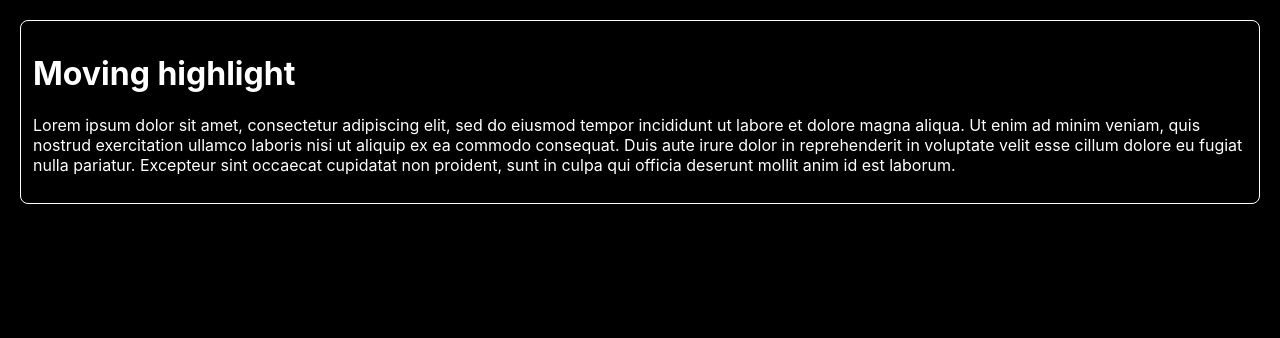
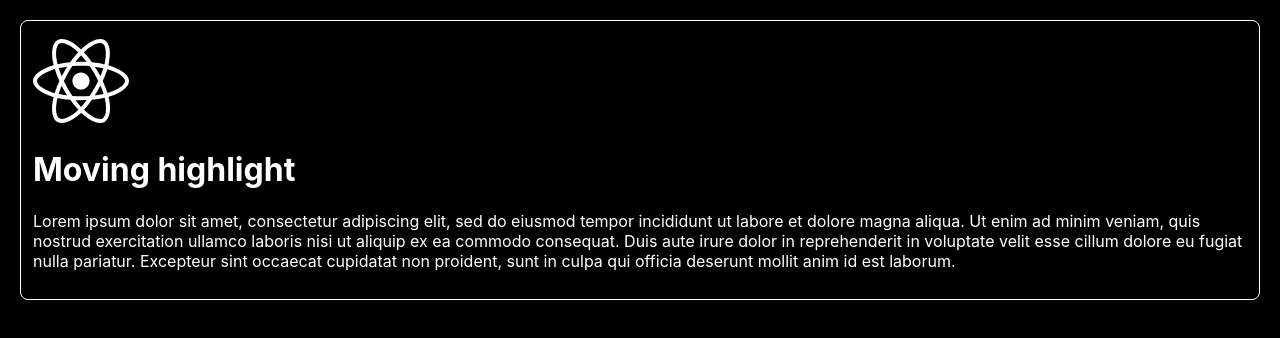
Before and after one commit to kristoferdei/react-moving-highlight, a React (Create React App) app: page / in a window 1280 px wide. Shown: the top 338 px of the page. Built offline with nearby package versions, Linux system fonts and the light colour scheme.

Commit message:
add and use font awesome icon

```diff
--- a/package.json
+++ b/package.json
@@ -3,6 +3,11 @@
   "version": "0.1.0",
   "private": true,
   "dependencies": {
+    "@fortawesome/fontawesome-svg-core": "^6.3.0",
+    "@fortawesome/free-brands-svg-icons": "^6.3.0",
+    "@fortawesome/free-regular-svg-icons": "^6.3.0",
+    "@fortawesome/free-solid-svg-icons": "^6.3.0",
+    "@fortawesome/react-fontawesome": "^0.2.0",
     "@testing-library/jest-dom": "^5.16.5",
     "@testing-library/react": "^13.4.0",
     "@testing-library/user-event": "^13.5.0",
--- a/public/index.html
+++ b/public/index.html
@@ -24,7 +24,7 @@
       work correctly both with client-side routing and a non-root public URL.
       Learn how to configure a non-root public URL by running `npm run build`.
     -->
-    <title>React App</title>
+    <title>Moving highlight</title>
   </head>
   <body>
     <noscript>You need to enable JavaScript to run this app.</noscript>
--- a/src/components/MovingHighlight.tsx
+++ b/src/components/MovingHighlight.tsx
@@ -1,5 +1,7 @@
 import { FunctionComponent, useState, useRef, MouseEvent } from 'react'
 import styled from 'styled-components'
+import { FontAwesomeIcon } from '@fortawesome/react-fontawesome'
+import { faReact } from '@fortawesome/free-brands-svg-icons'
 
 const Box = styled.div`
   padding: 12px;
@@ -39,6 +41,7 @@ const MovingHighlight: FunctionComponent = () => {
 
   return (
     <Box style={{ background: bgColor }} ref={boxRef} onMouseMove={(e: MouseEvent<HTMLDivElement>) => onMouseMoveHandler(e)} onMouseLeave={onMouseLeaveHandler}>
+      <FontAwesomeIcon icon={faReact} size="6x" />
       <h1>Moving highlight</h1>
       <p>
         Lorem ipsum dolor sit amet, consectetur adipiscing elit, sed do eiusmod tempor incididunt ut labore et dolore magna aliqua. Ut enim ad minim veniam,
```
Also changed, not shown: 1 other file (tests, documents, lock files or other folders).
